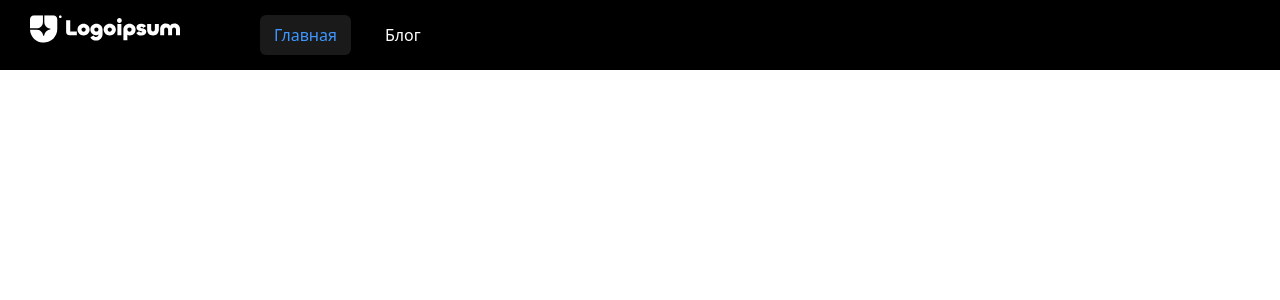
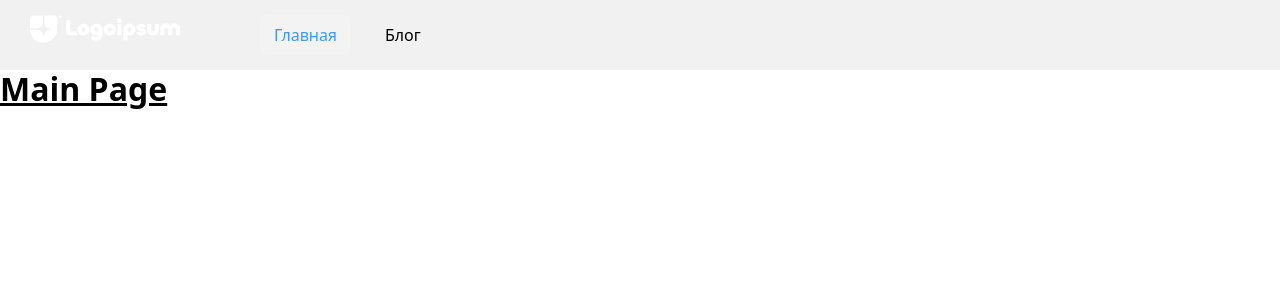
Before and after one commit to Gapotchenko-Yakov/vue-gallery-app, a Vue app: page / in a window 1280 px wide. Shown: the top 300 px of the page. Built offline with nearby package versions, Linux system fonts and the light colour scheme.

Commit message:
style(app): update app styles

```diff
--- a/src/App.vue
+++ b/src/App.vue
@@ -1,5 +1,5 @@
 <template>
-  <div class="bg-black text-white h-100">
+  <div class="bg-gray-200">
     <app-header />
     <router-view />
   </div>
@@ -10,7 +10,5 @@
 </script>
 
 <style scoped>
-.gallery-nav {
-  margin-bottom: 12px;
-}
+
 </style>
```
